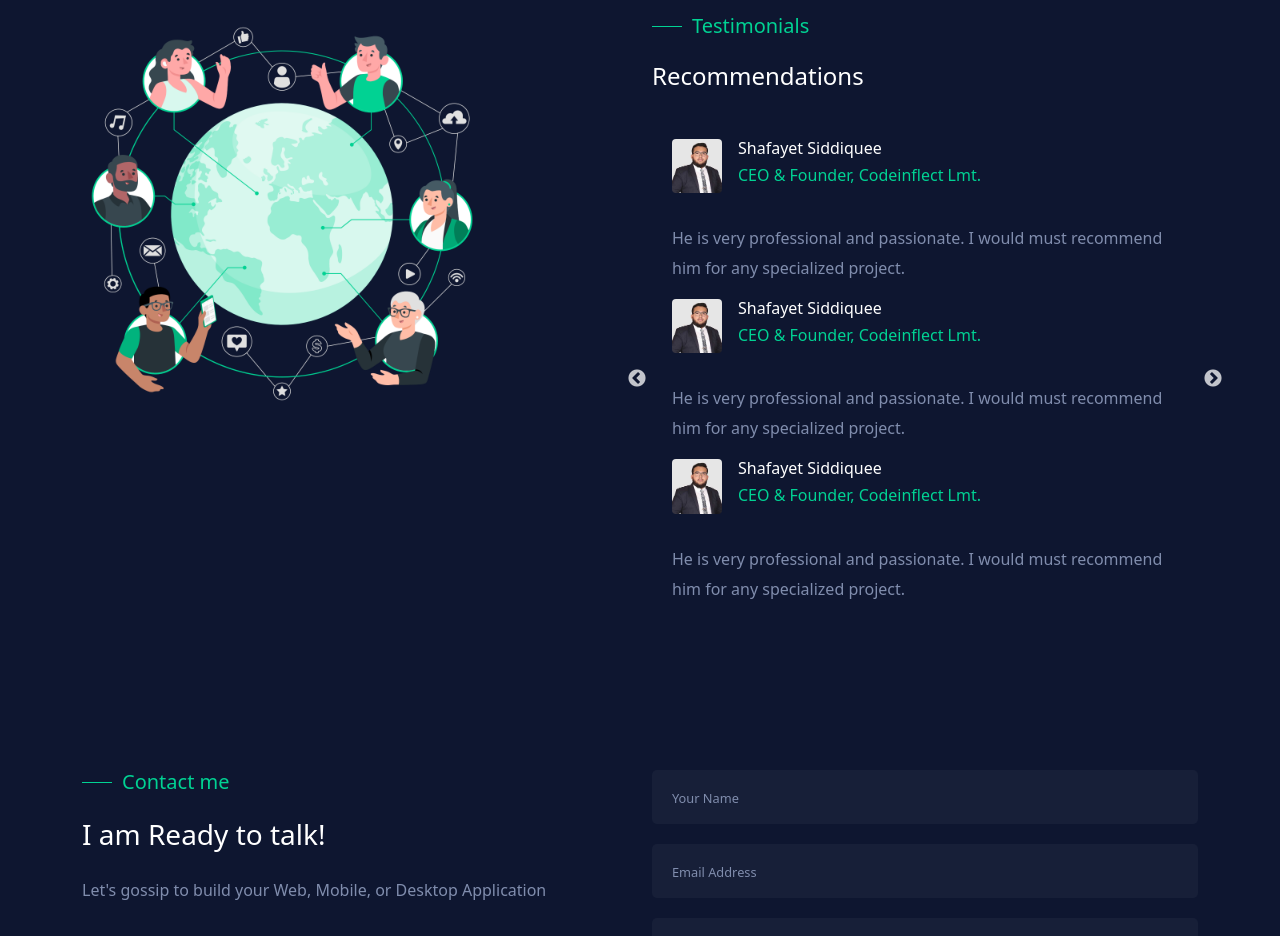
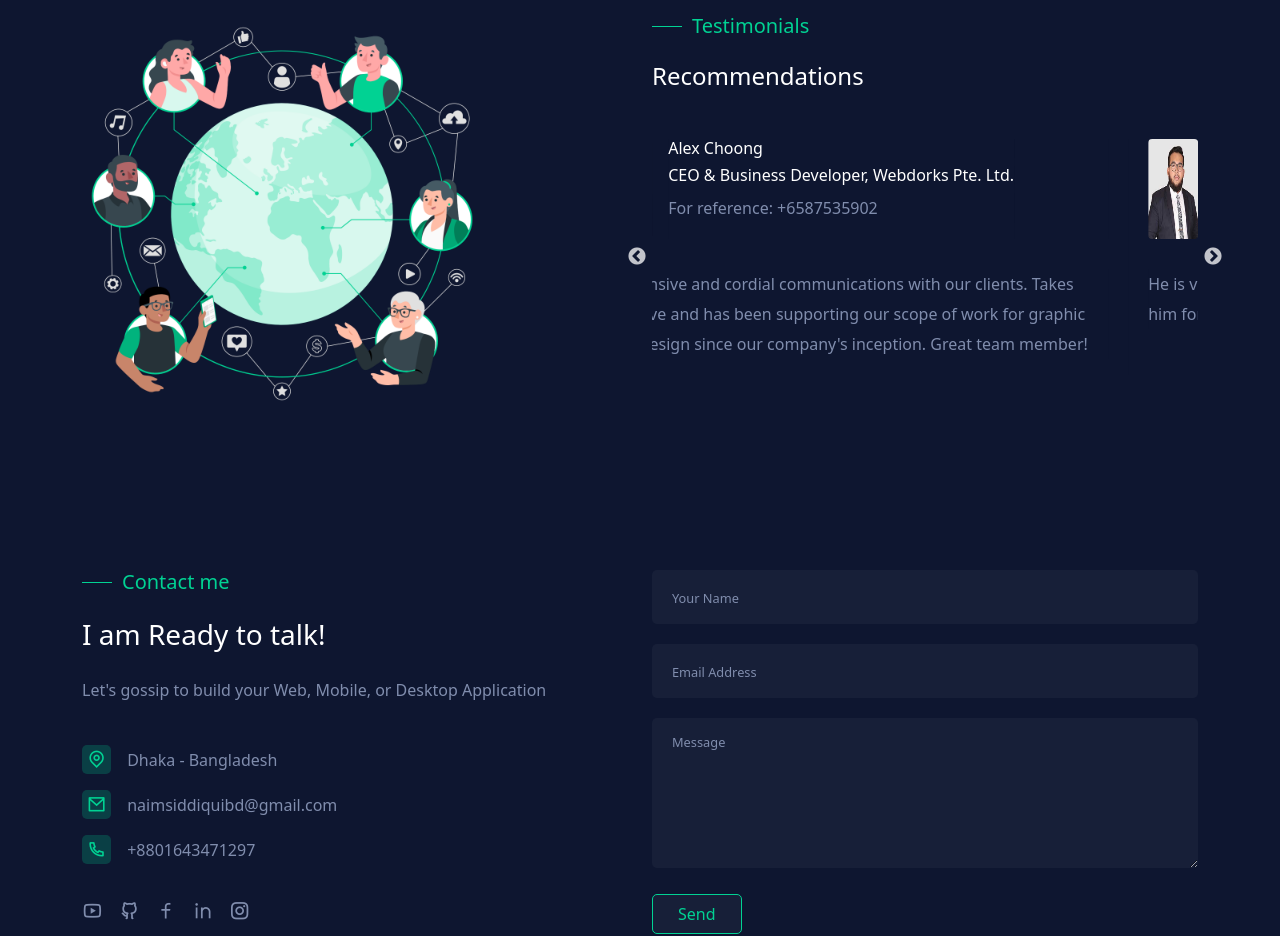
Before and after one commit to naimsiddiquibd/NextJs-Personal-App-v2.0, a Next.js app: page / in a window 1280 px wide. Shown: the part 2880-3816 px from the top of the page. Built offline with nearby package versions, Linux system fonts and the light colour scheme.

Commit message:
Update Testimonial

```diff
--- a/components/UI/Testimonial.jsx
+++ b/components/UI/Testimonial.jsx
@@ -30,6 +30,30 @@ const Testimonial = () => {
             <h4 className="mt-4 mb-5">Recommendations</h4>
 
             <Slider {...settings}>
+
+             <div className={`${classes.testimonial__item}`}>
+                <div className={`${classes.testimonial__client}`}>
+                  <Image
+                    alt="client-img"
+                    src="/images/client-02.jpg"
+                    width="50"
+                    height="50"
+                    className=" rounded-2"
+                  />
+
+                  <div>
+                    <h6>Alex Choong</h6>
+                    <h6>CEO & Business Developer, Webdorks Pte. Ltd.</h6>
+                    <p>
+                    For reference: +6587535902
+                    </p>
+                  </div>
+                </div>
+
+                <p>
+                Responsive and cordial communications with our clients. Takes initiative and has been supporting our scope of work for graphic logo design since our company's inception. Great team member!
+                </p>
+              </div>
               <div className={`${classes.testimonial__item}`}>
                 <div className={`${classes.testimonial__client}`}>
                   <Image
@@ -43,34 +67,19 @@ const Testimonial = () => {
                   <div>
                     <h6>Shafayet Siddiquee</h6>
                     <h6>CEO & Founder, Codeinflect Lmt.</h6>
+                     <p>
+                    For reference: +8801313354303
+                    </p>
                   </div>
                 </div>
 
                 <p>
                 He is very professional and passionate. I would must recommend him for any specialized project.
                 </p>
+
               </div>
 
-              {/* <div className={`${classes.testimonial__item}`}>
-                <div className={`${classes.testimonial__client}`}>
-                  <Image
-                    alt="client-img"
-                    src="/images/client-02.jpg"
-                    width="50"
-                    height="50"
-                    className=" rounded-2"
-                  />
 
-                  <div>
-                    <h6>Alex Choong</h6>
-                    <h6>CEO & Business Developer, Webdorks Pte. Ltd.</h6>
-                  </div>
-                </div>
-
-                <p>
-                Responsive and cordial communications with our clients. Takes initiative and has been supporting our scope of work for graphic logo design since our company's inception. Great team member!
-                </p>
-              </div> */}
 
             </Slider>
           </Col>
```
